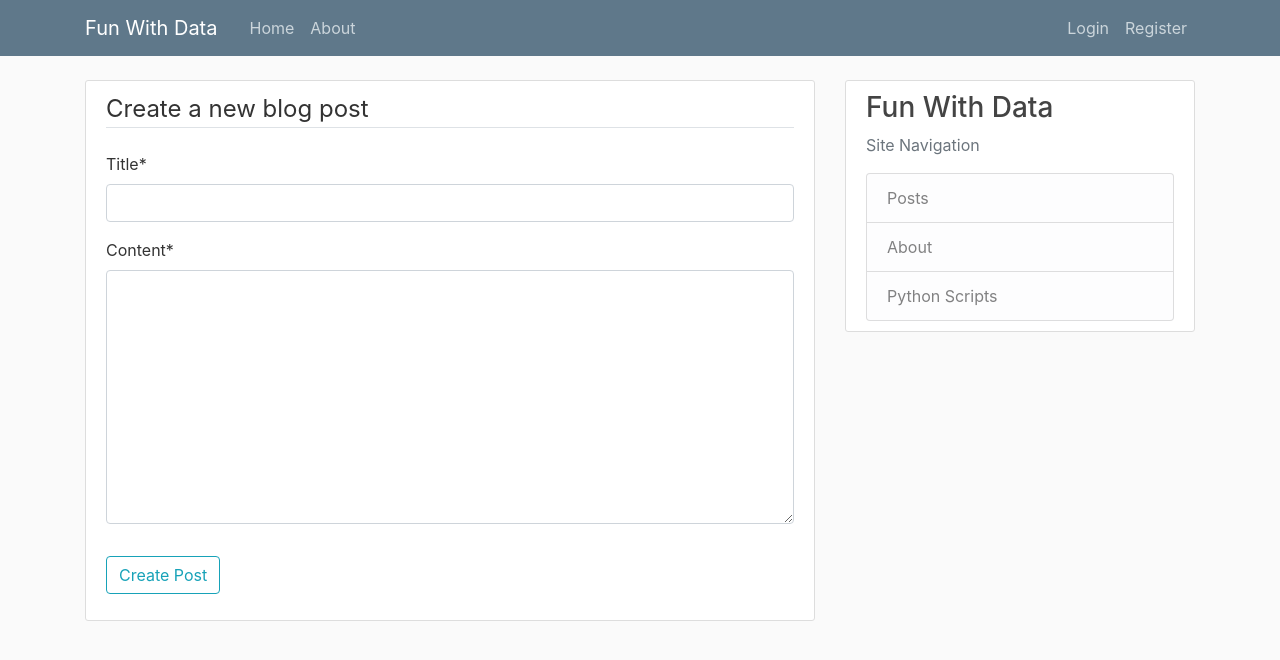
After one commit to dblinkhorn/fun_with_data, a Django app: page /post/new/ in a window 1280 px wide. The commit adds this page. Shown: the top 660 px of the page. Run offline with Django 3.2, Linux system fonts and the light colour scheme; some libraries are stand-ins or nearby versions.

Commit message:
added new post functionality within app

```diff
--- a/blog/models.py
+++ b/blog/models.py
@@ -1,6 +1,7 @@
 from django.db import models
 from django.utils import timezone
 from django.contrib.auth.models import User
+from django.urls import reverse
 
 
 class Post(models.Model):
@@ -11,3 +12,6 @@ class Post(models.Model):
 
     def __str__(self):
         return self.title
+
+    def get_absolute_url(self):
+        return reverse('post-detail', kwargs={'pk': self.pk})
--- a/blog/templates/blog/home.html
+++ b/blog/templates/blog/home.html
@@ -8,7 +8,7 @@
               <a class="mr-2" href="#">{{ post.author }}</a>
               <small class="text-muted">{{ post.date_posted|date:"F d, Y" }}</small>
             </div>
-            <h2><a class="article-title" href="#">{{ post.title }}</a></h2>
+            <h2><a class="article-title" href="{% url 'post-detail' post.id %}">{{ post.title }}</a></h2>
             <p class="article-content">{{ post.content }}</p>
           </div>
         </article>
--- /dev/null
+++ b/blog/templates/blog/post_form.html
@@ -0,0 +1,16 @@
+{% extends "blog/base.html" %}
+{% load crispy_forms_tags %}
+{% block content %}
+    <div class="content-section">
+        <form method="POST">
+            {% csrf_token %}
+            <fieldset class="form-group">
+                <legend class="border-bottom mb-4">Create a new blog post</legend>
+                {{ form|crispy }}
+            </fieldset>
+            <div class="form-group">
+                <button class="btn btn-outline-info" type="submit">Create Post</button>
+            </div>
+        </form>
+    </div>
+{% endblock content %}
--- a/blog/urls.py
+++ b/blog/urls.py
@@ -1,7 +1,10 @@
 from django.urls import path
+from .views import PostListView, PostDetailView, PostCreateView
 from . import views
 
 urlpatterns = [
-    path('', views.home, name='blog-home'),
+    path('', PostListView.as_view(), name='blog-home'),
+    path('post/<int:pk>/', PostDetailView.as_view(), name='post-detail'),
+    path('post/new/', PostCreateView.as_view(), name='post-create'),
     path('about/', views.about, name='blog-about')
 ]
--- a/blog/views.py
+++ b/blog/views.py
@@ -1,7 +1,9 @@
 from django.shortcuts import render
+from django.views.generic import ListView, DetailView, CreateView
 from .models import Post
 
 
+# function view
 def home(request):
     context = {
         'posts': Post.objects.all()
@@ -9,5 +11,28 @@ def home(request):
     return render(request, 'blog/home.html', context)
 
 
+# class-based view, posts
+class PostListView(ListView):
+    model = Post
+    template_name = 'blog/home.html'
+    context_object_name = 'posts'
+    ordering = ['-date_posted']
+
+
+# class-based view, details (single-post)
+class PostDetailView(DetailView):
+    model = Post
+
+
+# class-based view, create new post)
+class PostCreateView(CreateView):
+    model = Post
+    fields = ['title', 'content']
+
+    def form_valid(self, form):
+        form.instance.author = self.request.user
+        return super().form_valid(form)
+
+
 def about(request):
     return render(request, 'blog/about.html', {'title': 'About'})
```
Also changed, not shown: blog/templates/blog/post_detail.html (added, +14 -0 lines), users/templates/users/register.html (+10 -0 lines), db.sqlite3, media/profile_pics/20190526_103238.jpg (deleted), media/profile_pics/me.jpg (deleted).
